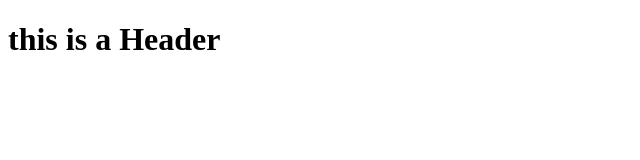
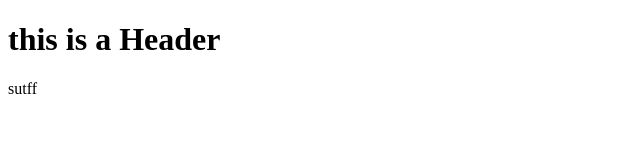
Before and after one commit to homercrates/git-test, a plain HTML site: page index.html in a window 1280 px wide. Shown: the full height of the page, 0-640 px from the left. Drawn offline with Linux system fonts and the light colour scheme.

Commit message:
second commit

```diff
--- a/index.html
+++ b/index.html
@@ -8,5 +8,6 @@
 </head>
 <body>
     <h1>this is a Header</h1>
+    <p>sutff</p>
 </body>
 </html>
```
